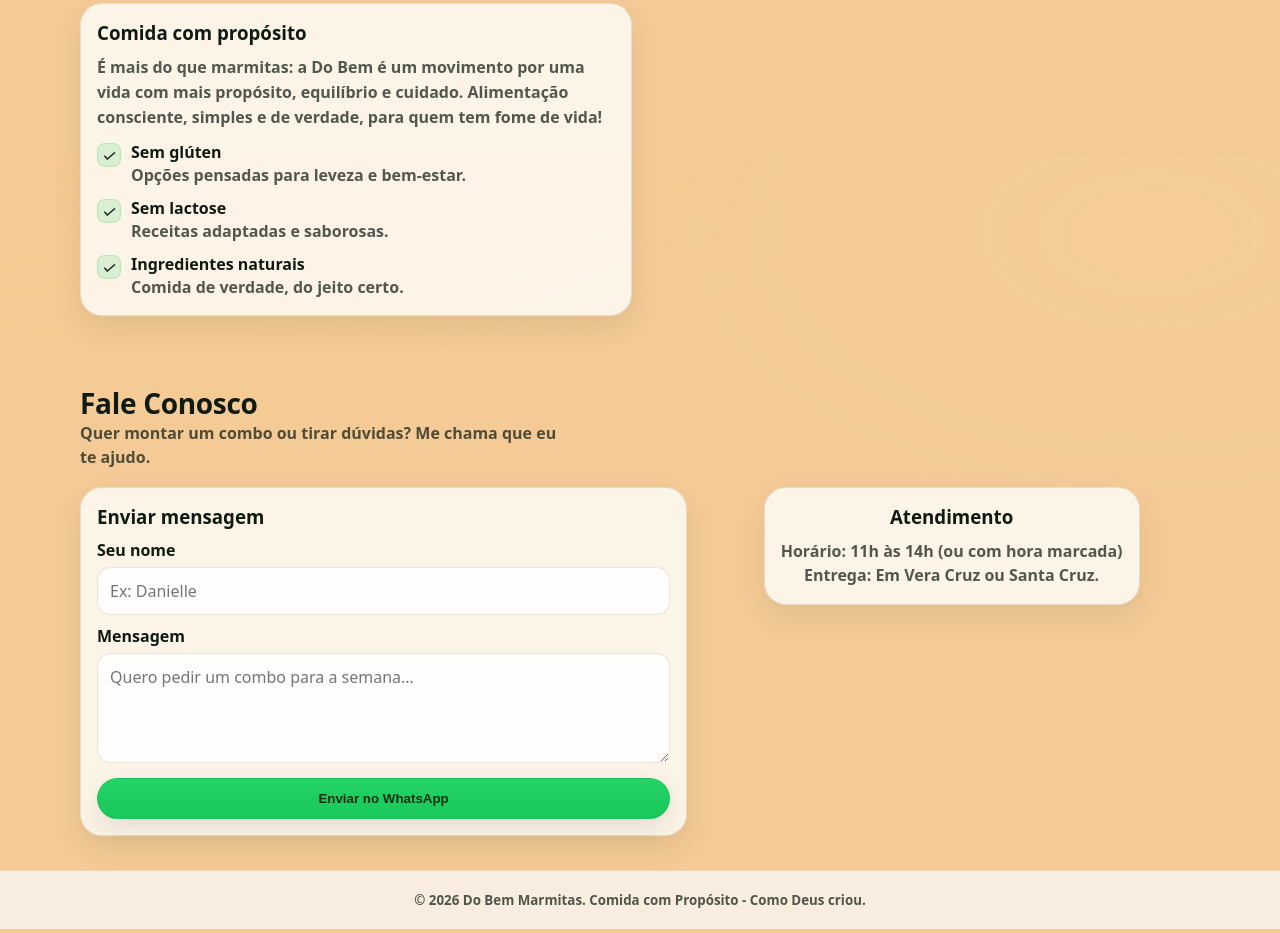
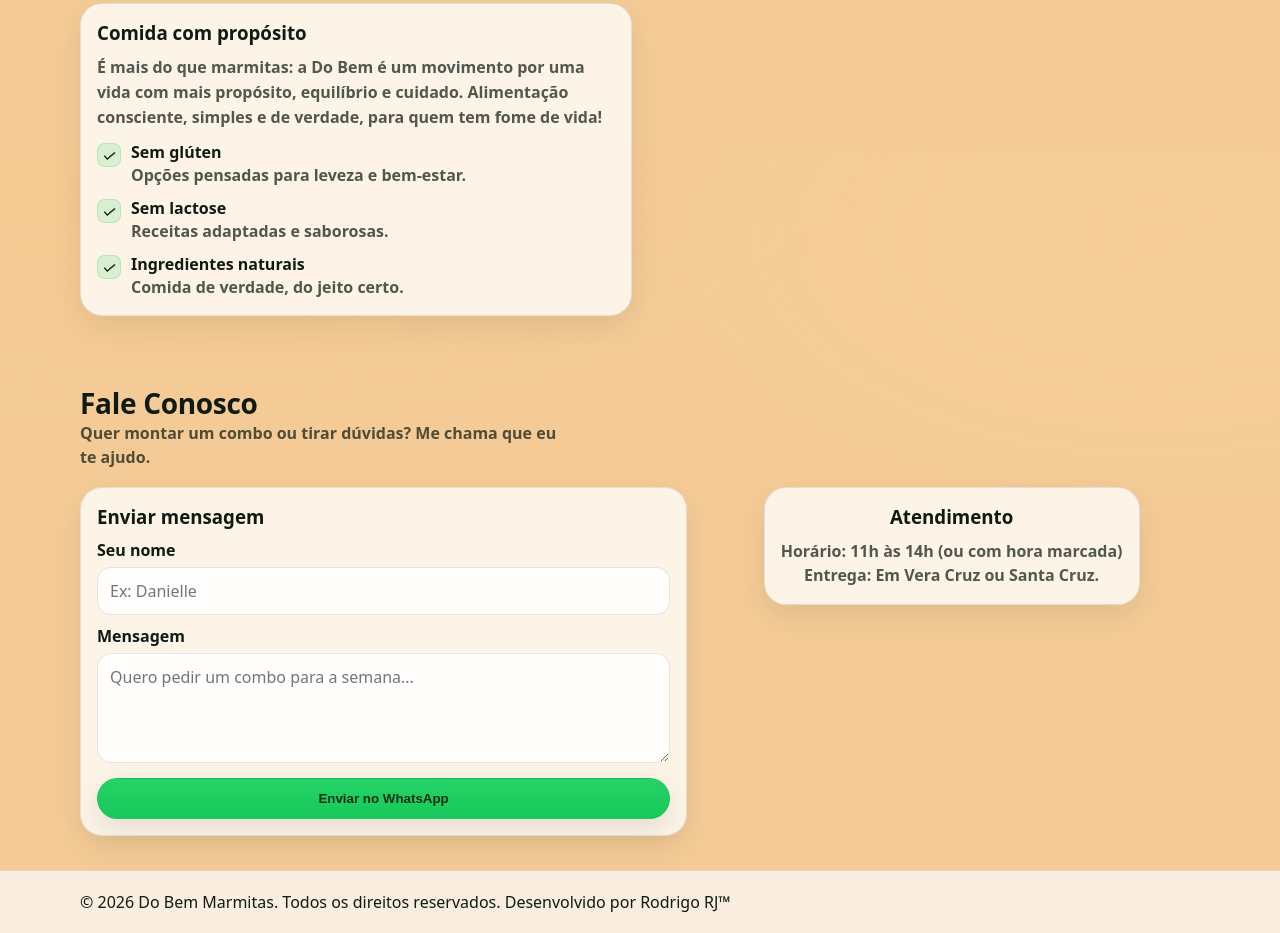
Before and after one commit to Rodrigocolorado/Do_Bem_Marmitas, a plain HTML site: page index.html in a window 1280 px wide. Shown: the part 5446-6379 px from the top of the page. Drawn offline with Linux system fonts and the light colour scheme.

Commit message:
Update index.html

```diff
--- a/index.html
+++ b/index.html
@@ -280,10 +280,13 @@
   </main>
 
   <footer>
-    <div class="container">
-      <div class="footer-inner">
-        <small>© <span id="year"></span> Do Bem Marmitas.</span>
-        </span> Comida com Propósito - Como Deus criou.</small>
+    <div class="container fine">
+  © <span id="year"></span> Do Bem Marmitas. Todos os direitos reservados.
+
+  <span class="watermark">
+    Desenvolvido por Rodrigo RJ™
+  </span>
+</div>
       </div>
     </div>
   </footer>
```
